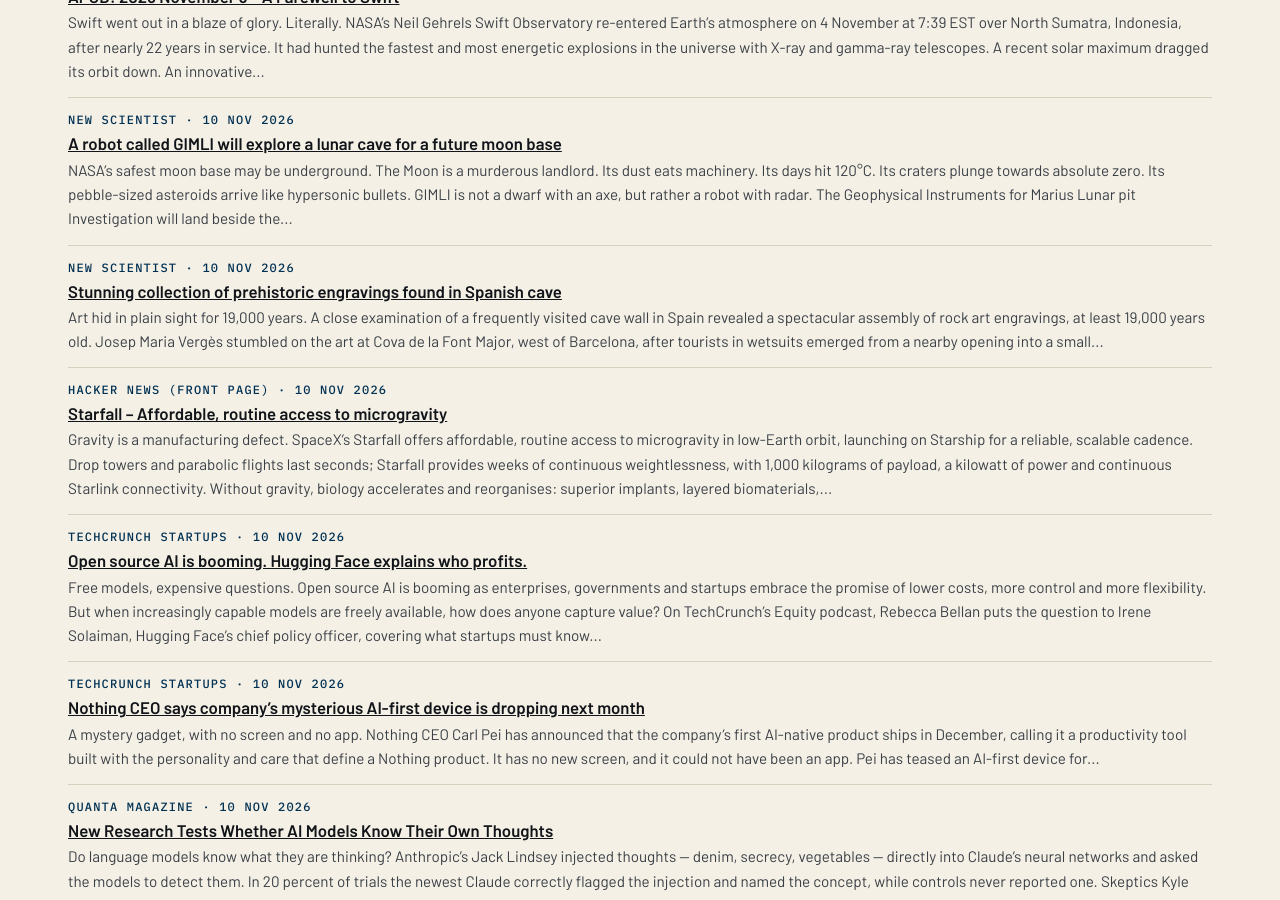
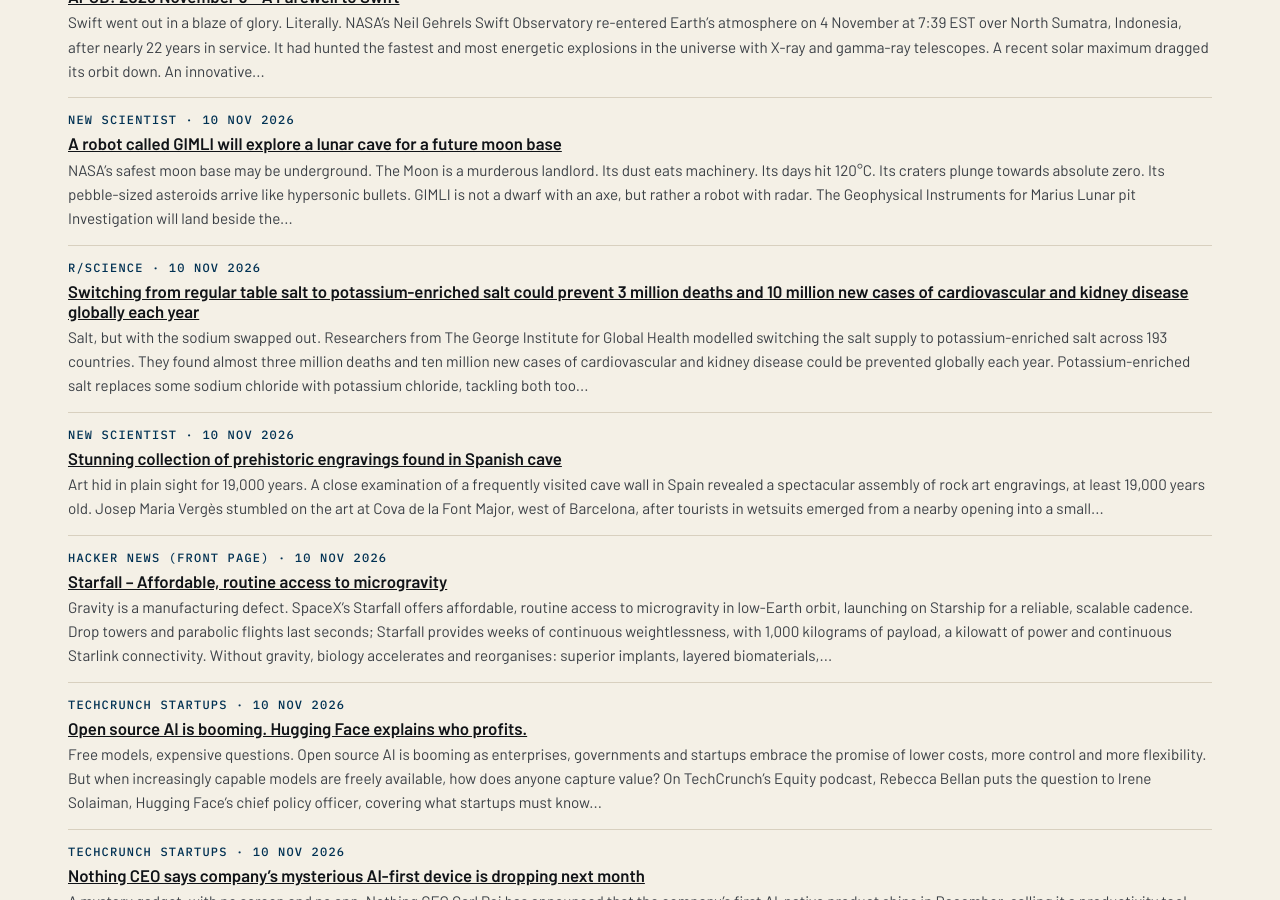
Before and after one commit to katz-news/katz.news, a Jekyll site: the page built from briefs/index.html, in a window 1280 px wide and 900 px high, scrolled down 4113 px. Built offline with Jekyll 4.4.1, drawn with Linux system fonts in a browser that asks for light colours.

Commit message:
Publish 2026-11-06

```diff
--- a/_data/build.yml
+++ b/_data/build.yml
@@ -1 +1 @@
-published_at: 2026-11-06T17:42:55Z
+published_at: 2026-11-06T17:46:47Z
--- /dev/null
+++ b/_posts/briefs/2026-11-05-switching-from-regular-table-salt-to-potassium-enriched-salt.md
@@ -0,0 +1,11 @@
+---
+published: true
+title: Switching from regular table salt to potassium-enriched salt could
+  prevent 3 million deaths and 10 million new cases of cardiovascular and kidney
+  disease globally each year
+date: 2026-11-10
+section: science
+source_name: r/science
+source_url: https://www.reddit.com/r/science/comments/1xo2vbl/switching_from_regular_table_salt_to/
+---
+Salt, but with the sodium swapped out. Researchers from The George Institute for Global Health modelled switching the salt supply to potassium-enriched salt across 193 countries. They found almost three million deaths and ten million new cases of cardiovascular and kidney disease could be prevented globally each year. Potassium-enriched salt replaces some sodium chloride with potassium chloride, tackling both too much sodium and too little potassium at once. The verdict is simply seasoned: a full switch could avert one in ten cardiovascular deaths in most countries, though people with serious kidney disease need care.
```
